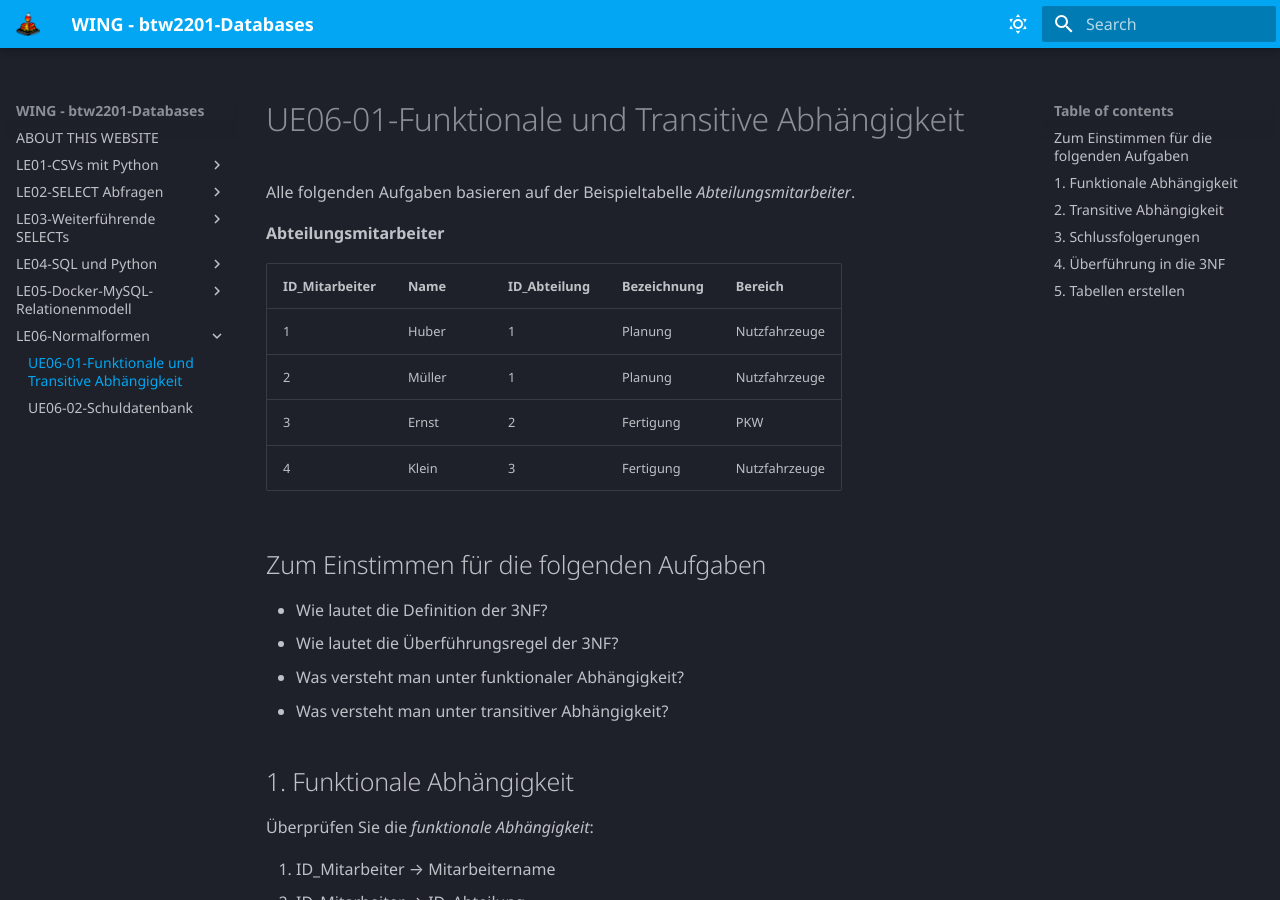
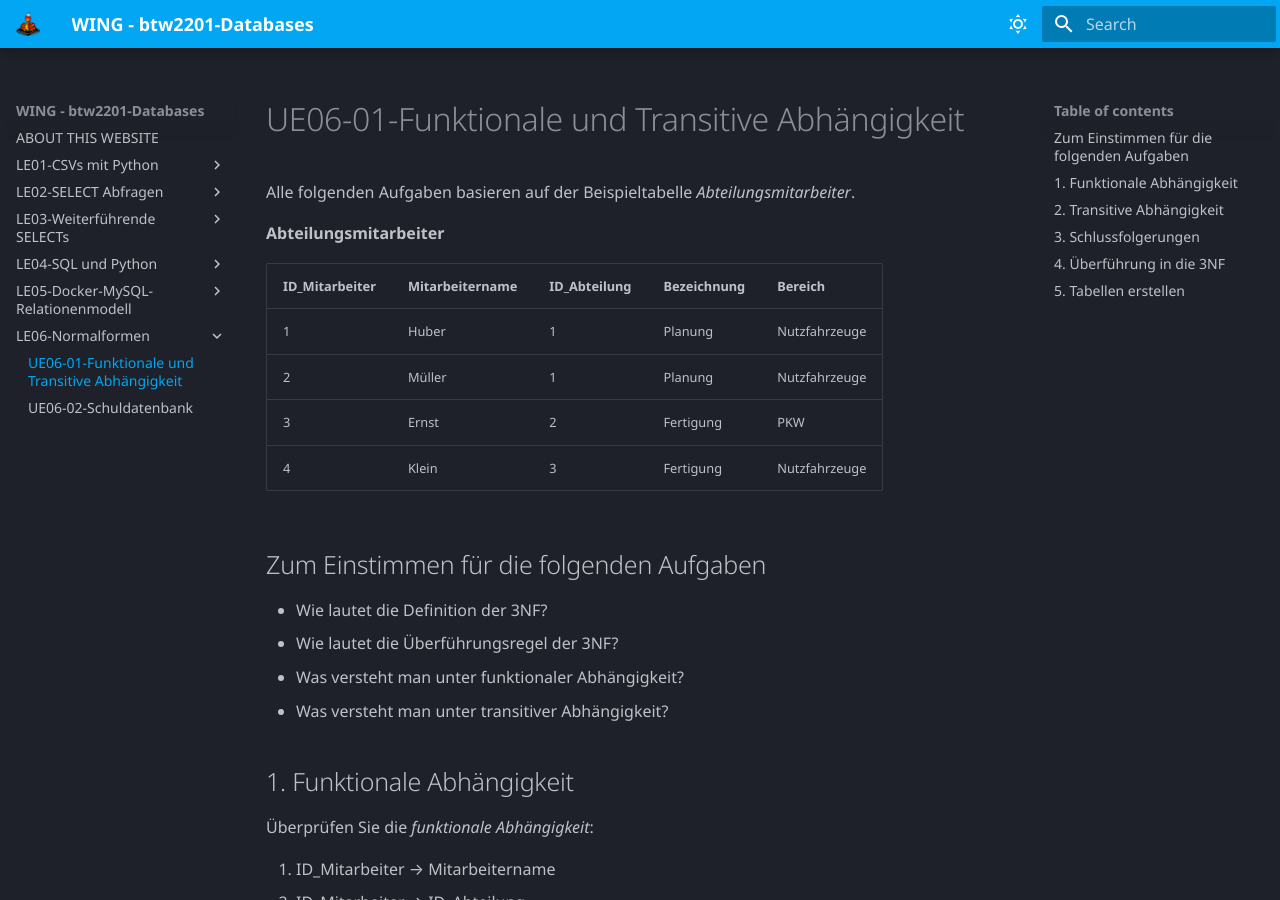
Before and after one commit to tjaeggi/btw2201_databases, an MkDocs documentation site: the page built from docs/le06/ue06-01.md, in a window 1280 px wide and 900 px high. Built offline with MkDocs 1.6.1 and Material for MkDocs 9.7.7, drawn with Linux system fonts in a browser that asks for light colours; some web fonts are replaced.

Commit message:
Sun Oct 27 12:02:04 AM CEST 2024

```diff
--- a/docs/le06/ue06-01.md
+++ b/docs/le06/ue06-01.md
@@ -4,7 +4,7 @@ Alle folgenden Aufgaben basieren auf der Beispieltabelle *Abteilungsmitarbeiter*
 
 **Abteilungsmitarbeiter**
 
-| ID_Mitarbeiter | Name  | ID_Abteilung | Bezeichnung | Bereich      |
+| ID_Mitarbeiter | Mitarbeitername  | ID_Abteilung | Bezeichnung | Bereich      |
 |----------------|-------|--------------|-------------|--------------|
 | 1              | Huber | 1            | Planung     | Nutzfahrzeuge|
 | 2              | Müller| 1            | Planung     | Nutzfahrzeuge|
```
